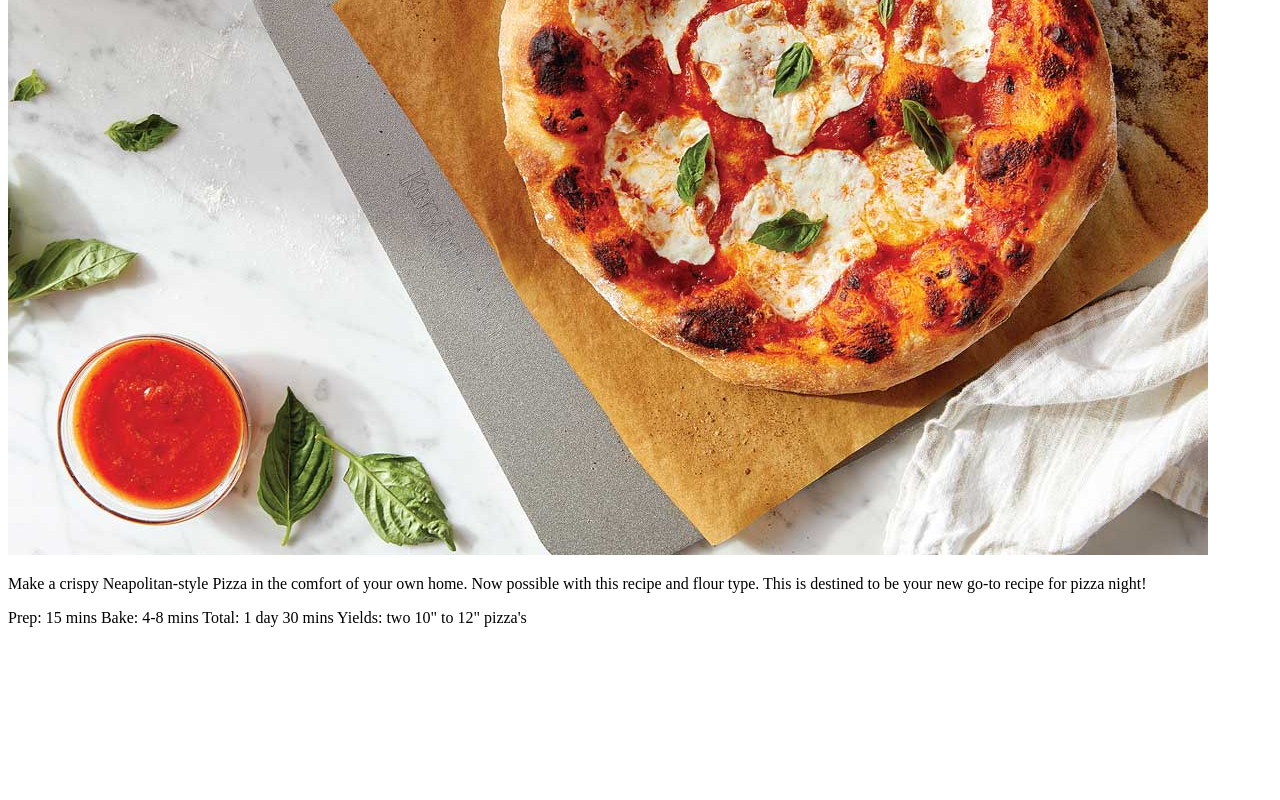
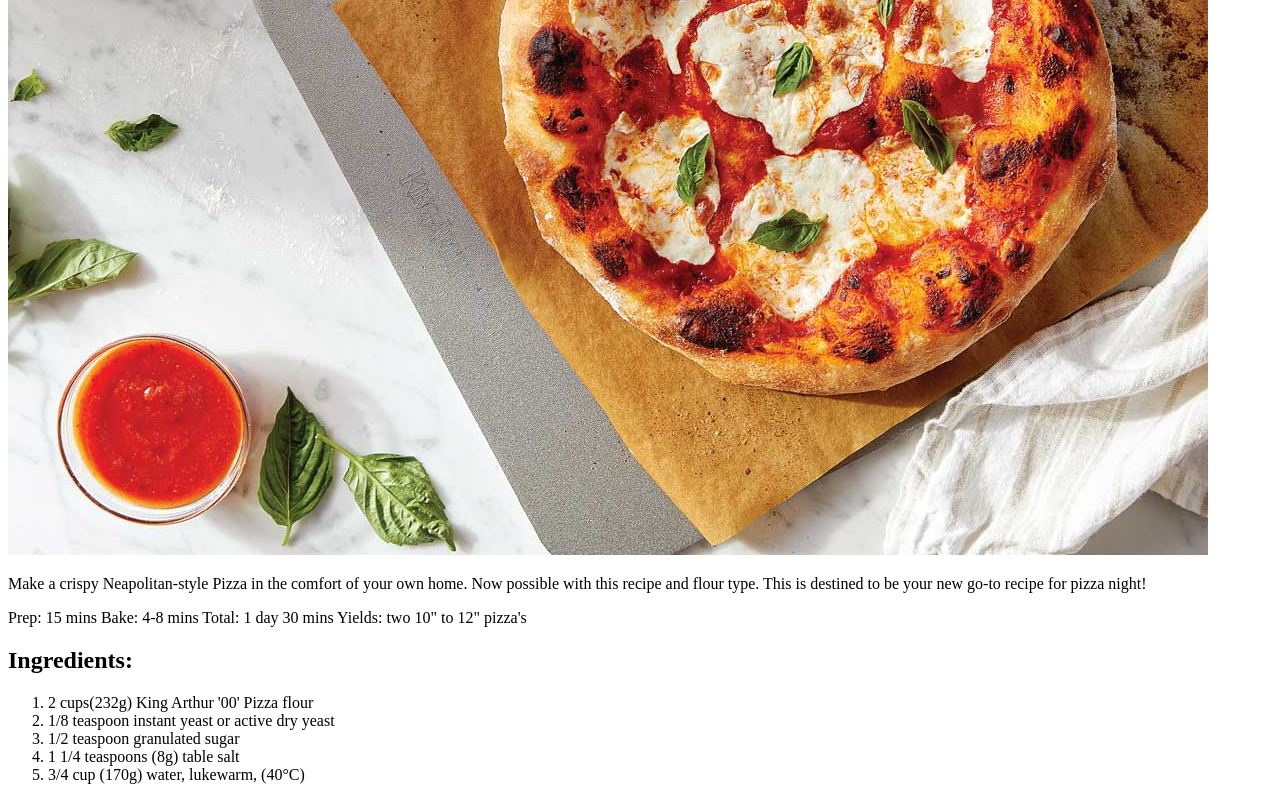
Before and after one commit to kitsuroi/odin-recipes, a plain HTML site: page recipes/neapolitan-style-pizza.html in a window 1280 px wide. Shown: the part 325-1125 px from the top of the page. Before the commit the page ends 968 px from the top, so only its background shows below. Drawn offline with Linux system fonts and the light colour scheme.

Commit message:
feat(neapolitan-pizza): add ingredients

```diff
--- a/recipes/neapolitan-style-pizza.html
+++ b/recipes/neapolitan-style-pizza.html
@@ -9,5 +9,13 @@
     <img src="../img/neapolitan-pizza.jpg" alt="A delicious neapolitan-style pizza on parchment paper.">
     <p>Make a crispy Neapolitan-style Pizza in the comfort of your own home. Now possible with this recipe and flour type. This is destined to be your new go-to recipe for pizza night!</p>
     <p>Prep: 15 mins Bake: 4-8 mins Total: 1 day 30 mins Yields: two 10" to 12" pizza's</p>
+    <h2>Ingredients:</h2>
+    <ol>
+        <li>2 cups(232g) King Arthur '00' Pizza flour</li>
+        <li>1/8 teaspoon instant yeast or active dry yeast</li>
+        <li>1/2 teaspoon granulated sugar</li>
+        <li>1 1/4 teaspoons (8g) table salt</li>
+        <li>3/4 cup (170g) water, lukewarm, (40°C)</li>
+    </ol>
 </body>
 </html>
```
